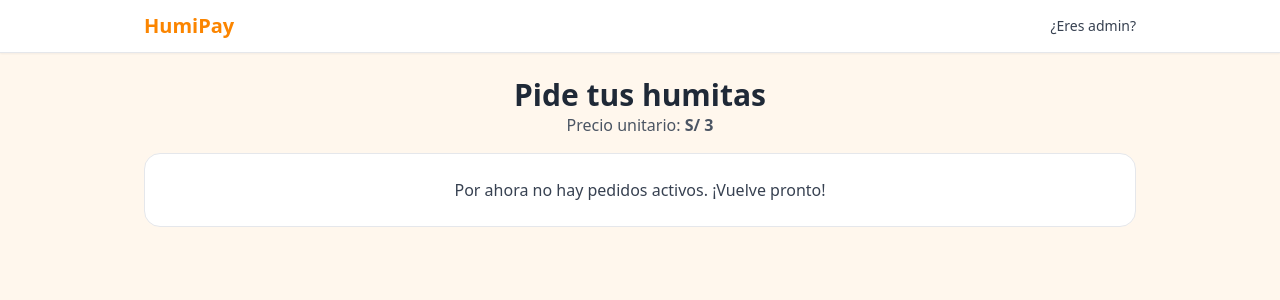
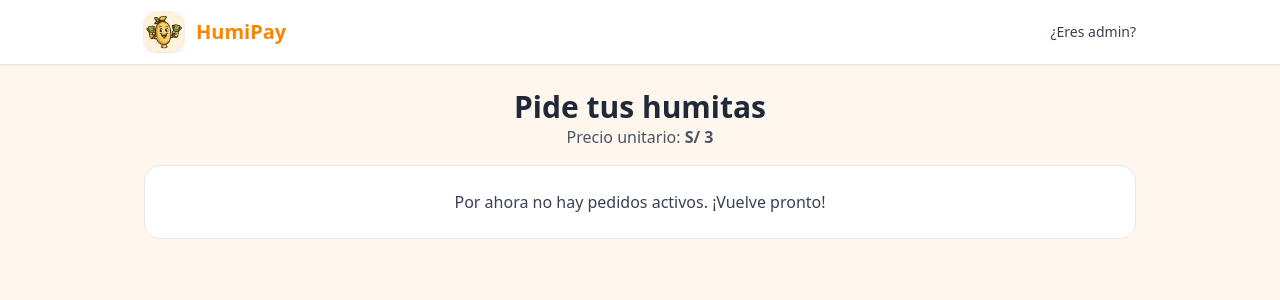
Before and after one commit to butchis1908-hash/humipay, a React (Vite) app: page / in a window 1280 px wide. Shown: the top 300 px of the page. Built offline with nearby package versions, Linux system fonts and the light colour scheme; no server answers; the database is empty.

Commit message:
Update App.tsx

```diff
--- a/src/App.tsx
+++ b/src/App.tsx
@@ -5,12 +5,26 @@ export default function App() {
     <div className="min-h-screen flex flex-col">
       <header className="bg-white border-b shadow-sm">
         <div className="max-w-5xl mx-auto px-4 py-3 flex items-center justify-between">
-          <Link to="/" className="font-bold text-xl text-humi-warm">HumiPay</Link>
+          <Link to="/" className="flex items-center gap-3 group">
+            <img
+              src="/logo.png"
+              alt="HumiPay logo"
+              className="h-10 w-10 rounded-xl shadow-sm ring-1 ring-black/5 transition-transform group-hover:scale-105"
+              loading="eager"
+              decoding="async"
+            />
+            <span className="font-bold text-xl text-humi-warm">
+              HumiPay
+            </span>
+          </Link>
           <nav className="text-sm">
-            <Link to="/admin" className="text-gray-700 hover:text-humi-deep">¿Eres admin?</Link>
+            <Link to="/admin" className="text-gray-700 hover:text-humi-deep">
+              ¿Eres admin?
+            </Link>
           </nav>
         </div>
       </header>
+
       <main className="flex-1">
         <div className="max-w-5xl mx-auto px-4 py-6">
           <Outlet />
```
